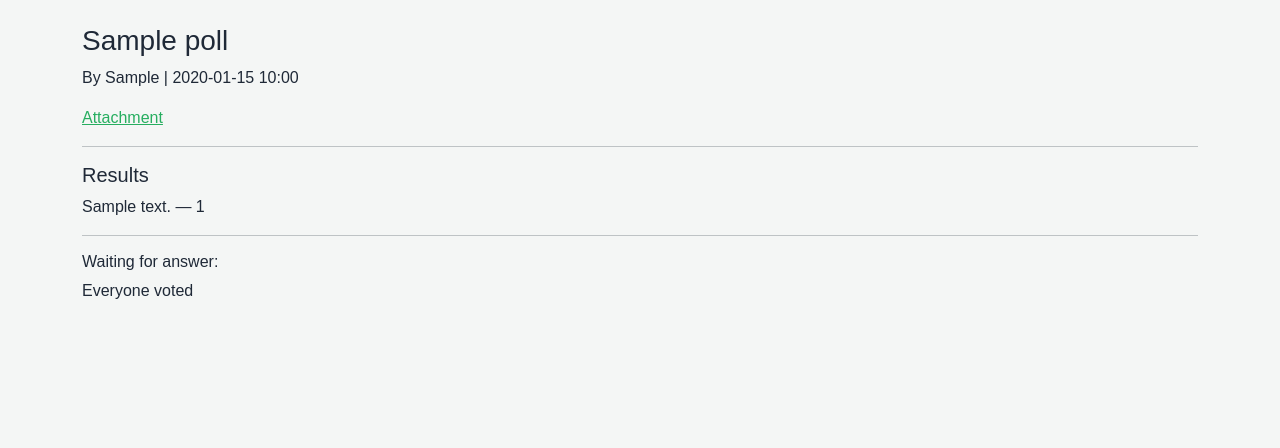
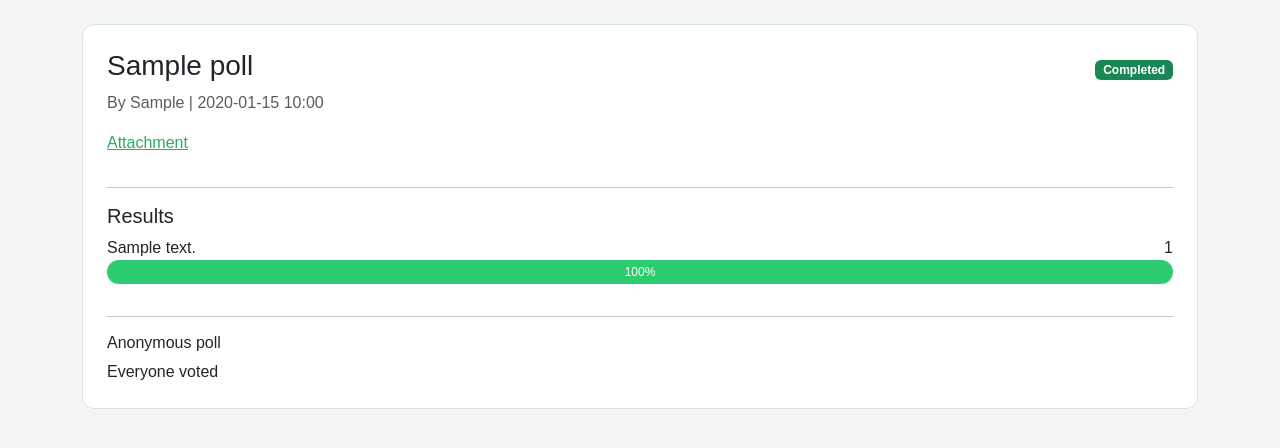
Before and after one commit to PvlKr16/CurrentAffairs, a Django app: page /poll/1/ in a window 1280 px wide. Shown: the part 56-504 px from the top of the page. Run offline with Django 5.2, Linux system fonts and the light colour scheme; a user stored in the database is signed in; tables that the repository leaves empty hold one stand-in row (values such as "Sample post").

Commit message:
poll updated

```diff
--- a/currentaffairs/static/css/main.css
+++ b/currentaffairs/static/css/main.css
@@ -216,3 +216,19 @@ a {
 .text-danger {
     color: #dc3545 !important;
 }
+
+.progress {
+    height: 24px;
+    background: #e9ecef;
+    border-radius: 12px;
+    overflow: hidden;
+}
+
+.progress-bar {
+    background: var(--primary);
+    color: #fff;
+    font-size: 12px;
+    line-height: 24px;
+    text-align: center;
+    transition: width 0.4s ease;
+}
--- /dev/null
+++ b/currentaffairs/static/js/poll-live.js
@@ -0,0 +1,72 @@
+document.addEventListener('DOMContentLoaded', function () {
+
+    if (!window.POLL_ID) return;
+
+    loadResults();
+    setInterval(loadResults, 15000);
+
+});
+
+
+function loadResults() {
+
+    fetch(`/poll/${window.POLL_ID}/results/`)
+        .then(response => response.json())
+        .then(data => {
+
+            let total = 0;
+
+            data.results.forEach(item => {
+                total += item.count;
+            });
+
+            data.results.forEach(item => {
+
+                const row = document.querySelector(
+                    `.result-item[data-id="${item.id}"]`
+                );
+
+                if (!row) return;
+
+                const count = row.querySelector('.result-count');
+                const bar = row.querySelector('.progress-bar');
+
+                count.textContent = item.count;
+
+                const percent = total > 0
+                    ? (item.count / total) * 100
+                    : 0;
+
+                bar.style.width = percent + '%';
+                bar.textContent = Math.round(percent) + '%';
+            });
+
+            // Completed
+            const badge = document.getElementById('poll-status');
+
+            if (data.completed) {
+                badge.classList.remove('d-none');
+            }
+
+            // Waiting list
+            const waitingBox = document.getElementById('waiting-list');
+
+            if (!data.completed) {
+                waitingBox.innerHTML = '';
+
+                data.waiting.forEach(user => {
+                    waitingBox.innerHTML +=
+                        user[0] + ' ' + user[1] + '<br>';
+                });
+            } else {
+                waitingBox.innerHTML = 'Everyone voted';
+            }
+
+            // Anonymous
+            if (data.anonymous) {
+                document.querySelector('#waiting-box h6')
+                    .textContent = 'Anonymous poll';
+            }
+
+        });
+}
--- a/currentaffairs/templates/base.html
+++ b/currentaffairs/templates/base.html
@@ -16,6 +16,7 @@
     <script src="{% static 'js/search.js' %}"></script>
     <script src="{% static 'js/password-toggle.js' %}"></script>
     <script src="{% static 'js/poll.js' %}"></script>
+    <script src="{% static 'js/poll-live.js' %}"></script>
 
 <body>
 
--- a/currentaffairs/templates/topics/view_poll.html
+++ b/currentaffairs/templates/topics/view_poll.html
@@ -1,36 +1,55 @@
 {% extends 'base.html' %}
 {% block content %}
 
+<div class="card p-4">
+
+    <div class="d-flex justify-content-between align-items-center">
         <h3>{{ poll.question }}</h3>
 
-<p>
+        <span id="poll-status"
+              class="badge bg-success d-none">
+            Completed
+        </span>
+    </div>
+
+    <p class="text-muted">
         By {{ poll.author.first_name }}
         | {{ poll.created_at|date:"Y-m-d H:i" }}
     </p>
 
     {% if poll.file %}
-<p><a href="{{ poll.file.url }}">Attachment</a></p>
+        <p>
+            <a href="{{ poll.file.url }}">
+                Attachment
+            </a>
+        </p>
     {% endif %}
 
     {% if not voted %}
-<form method="post" action="/poll/{{ poll.id }}/vote/">
+    <form method="post"
+          action="/poll/{{ poll.id }}/vote/"
+          class="mb-4">
+
         {% csrf_token %}
 
         {% for option in poll.options.all %}
-        <div class="mb-2">
+            <div class="form-check mb-2">
 
                 {% if poll.allow_multiple %}
-                <input type="checkbox"
+                    <input class="form-check-input"
+                           type="checkbox"
                            name="options"
                            value="{{ option.id }}">
                 {% else %}
-                <input type="radio"
+                    <input class="form-check-input"
+                           type="radio"
                            name="options"
                            value="{{ option.id }}">
                 {% endif %}
 
+                <label class="form-check-label">
                     {{ option.text }}
-
+                </label>
             </div>
         {% endfor %}
 
@@ -44,21 +63,38 @@ By {{ poll.author.first_name }}
 
     <h5>Results</h5>
 
+    <div id="poll-results">
+
         {% for option in poll.options.all %}
-<div class="mb-2">
-    {{ option.text }} —
-    {{ option.pollvote_set.count }}
+        <div class="mb-3 result-item"
+             data-id="{{ option.id }}">
+
+            <div class="d-flex justify-content-between">
+                <span>{{ option.text }}</span>
+                <span class="result-count">0</span>
+            </div>
+
+            <div class="progress">
+                <div class="progress-bar"
+                     style="width:0%"></div>
+            </div>
+
         </div>
         {% endfor %}
 
+    </div>
+
     <hr>
 
+    <div id="waiting-box">
         <h6>Waiting for answer:</h6>
+        <div id="waiting-list"></div>
+    </div>
 
-{% for user in waiting %}
-    {{ user.first_name }} {{ user.last_name }}<br>
-{% empty %}
-    Everyone voted
-{% endfor %}
+</div>
+
+<script>
+    window.POLL_ID = {{ poll.id }};
+</script>
 
 {% endblock %}
--- a/currentaffairs/topics/urls.py
+++ b/currentaffairs/topics/urls.py
@@ -1,6 +1,6 @@
 from django.urls import path
 from .views import (create_topic, topic_detail, mark_unread, unread_count_api, unread_topics_page, search_topics,
-                    create_poll, view_poll, vote_poll)
+                    create_poll, view_poll, vote_poll, poll_results_api)
 
 urlpatterns = [
     path('topic/new/', create_topic),
@@ -12,4 +12,5 @@ urlpatterns = [
     path('poll/new/', create_poll),
     path('poll/<int:poll_id>/', view_poll),
     path('poll/<int:poll_id>/vote/', vote_poll),
+    path('poll/<int:poll_id>/results/', poll_results_api),
 ]
--- a/currentaffairs/topics/views.py
+++ b/currentaffairs/topics/views.py
@@ -1,12 +1,19 @@
-from django.shortcuts import render, redirect
-from .forms import TopicCreateForm, PollForm
+from django.shortcuts import render, redirect, get_object_or_404
 from django.contrib.auth.decorators import login_required
-from django.db.models import Q, Max
-from django.shortcuts import get_object_or_404
-from comments.models import Comment
-from .models import Topic, TopicReadStatus, Poll, PollOption, PollVote
+from django.db.models import Q
 from django.http import JsonResponse
 from django.utils import timezone
+
+from comments.models import Comment
+from .forms import TopicCreateForm, PollForm
+from .models import (
+    Topic,
+    TopicReadStatus,
+    Poll,
+    PollOption,
+    PollVote,
+    PollReadStatus,
+)
 
 
 def guest_required(view_func):
@@ -15,7 +22,6 @@ def guest_required(view_func):
             return redirect('/home/')
         return view_func(request, *args, **kwargs)
     return wrapper
-
 
 
 @login_required
@@ -34,7 +40,7 @@ def create_topic(request):
             # Author is always participant
             topic.participants.add(request.user)
 
-            # Mark topic as read for author immediately
+            # Mark as read for author immediately
             TopicReadStatus.objects.update_or_create(
                 user=request.user,
                 topic=topic,
@@ -43,18 +49,20 @@ def create_topic(request):
 
             return redirect('/home/')
 
-    return render(request, 'topics/create_topic.html', {'form': form})
+    return render(request, 'topics/create_topic.html', {
+        'form': form
+    })
 
+
+@login_required
 def topic_detail(request, topic_id):
     topic = get_object_or_404(Topic, id=topic_id)
 
-    # Access control
     if not topic.is_open and request.user not in topic.participants.all():
         return redirect('/home/')
 
     comments = topic.comments.all().order_by('created_at')
 
-    # Mark as read
     TopicReadStatus.objects.update_or_create(
         user=request.user,
         topic=topic,
@@ -66,6 +74,8 @@ def topic_detail(request, topic_id):
         'comments': comments
     })
 
+
+@login_required
 def mark_unread(request, topic_id):
     TopicReadStatus.objects.filter(
         user=request.user,
@@ -74,13 +84,19 @@ def mark_unread(request, topic_id):
 
     return redirect('/home/')
 
+
+# ==================================================
+# UNREAD LOGIC
+# ==================================================
+
 def get_unread_topics_for_user(user):
     if not user.is_authenticated:
-        return Topic.objects.none()
+        return []
 
+    unread = []
+
+    # ---------------- Topics ----------------
     topics = Topic.objects.filter(participants=user)
-
-    unread_ids = []
 
     for topic in topics:
         status = TopicReadStatus.objects.filter(
@@ -95,40 +111,91 @@ def get_unread_topics_for_user(user):
             latest_activity = latest_comment.created_at
 
         if not status:
-            unread_ids.append(topic.id)
+            unread.append({
+                'type': 'topic',
+                'obj': topic,
+                'title': topic.title,
+                'updated': latest_activity,
+            })
+
         elif latest_activity > status.last_read_at:
-            # Ignore own comment
             if latest_comment and latest_comment.author == user:
                 continue
-            unread_ids.append(topic.id)
 
-    return Topic.objects.filter(id__in=unread_ids)
+            unread.append({
+                'type': 'topic',
+                'obj': topic,
+                'title': topic.title,
+                'updated': latest_activity,
+            })
 
+    # ---------------- Polls ----------------
+    polls = Poll.objects.filter(participants=user)
+
+    for poll in polls:
+        status = PollReadStatus.objects.filter(
+            user=user,
+            poll=poll
+        ).first()
+
+        last_vote = poll.votes.exclude(
+            user=user
+        ).order_by('-created_at').first()
+
+        latest_activity = poll.created_at
+        if last_vote:
+            latest_activity = last_vote.created_at
+
+        if not status:
+            unread.append({
+                'type': 'poll',
+                'obj': poll,
+                'title': f'POLL: {poll.question}',
+                'updated': latest_activity,
+            })
+
+        elif latest_activity > status.last_read_at:
+            unread.append({
+                'type': 'poll',
+                'obj': poll,
+                'title': f'POLL: {poll.question}',
+                'updated': latest_activity,
+            })
+
+    return unread
+
+
+@login_required
 def unread_count_api(request):
     unread = get_unread_topics_for_user(request.user)
+
     return JsonResponse({
-        'count': unread.count()
+        'count': len(unread)
     })
 
+
+@login_required
 def unread_topics_page(request):
-    topics = get_unread_topics_for_user(request.user)
+    items = get_unread_topics_for_user(request.user)
 
     sort = request.GET.get('sort', 'newest')
 
-    topics = list(topics)
-
-    topics.sort(
-        key=lambda t: t.comments.order_by('-created_at').first().created_at
-        if t.comments.exists()
-        else t.created_at,
+    items.sort(
+        key=lambda x: x['updated'],
         reverse=(sort == 'newest')
     )
 
     return render(request, 'topics/unread_topics.html', {
-        'topics': topics,
+        'items': items,
         'sort': sort
     })
 
+
+# ==================================================
+# SEARCH
+# ==================================================
+
+@login_required
 def search_topics(request):
     query = request.GET.get('q', '').strip()
 
@@ -146,7 +213,6 @@ def search_topics(request):
 
     user = request.user
 
-    # Visible topics
     if user.is_guest:
         topics = Topic.objects.filter(participants=user)
     else:
@@ -187,6 +253,11 @@ def search_topics(request):
         'query': query
     })
 
+
+# ==================================================
+# POLLS
+# ==================================================
+
 @login_required
 def create_poll(request):
     if request.user.is_guest:
@@ -205,9 +276,18 @@ def create_poll(request):
             poll = form.save(commit=False)
             poll.author = request.user
             poll.save()
+
             form.save_m2m()
 
+            # Author is always participant
             poll.participants.add(request.user)
+
+            # Mark as read for author immediately
+            PollReadStatus.objects.update_or_create(
+                user=request.user,
+                poll=poll,
+                defaults={'last_read_at': timezone.now()}
+            )
 
             for text in options:
                 text = text.strip()
@@ -233,6 +313,12 @@ def view_poll(request, poll_id):
 
     if not poll.is_open and request.user not in poll.participants.all():
         return redirect('/home/')
+
+    PollReadStatus.objects.update_or_create(
+        user=request.user,
+        poll=poll,
+        defaults={'last_read_at': timezone.now()}
+    )
 
     voted = PollVote.objects.filter(
         poll=poll,
@@ -283,4 +369,48 @@ def vote_poll(request, poll_id):
             user=request.user
         )
 
+    # Own vote must not create unread
+    PollReadStatus.objects.update_or_create(
+        user=request.user,
+        poll=poll,
+        defaults={'last_read_at': timezone.now()}
+    )
+
     return redirect(f'/poll/{poll.id}/')
+
+
+@login_required
+def poll_results_api(request, poll_id):
+    poll = get_object_or_404(Poll, id=poll_id)
+
+    data = []
+
+    for option in poll.options.all():
+        count = PollVote.objects.filter(
+            poll=poll,
+            option=option
+        ).count()
+
+        data.append({
+            'id': option.id,
+            'text': option.text,
+            'count': count,
+        })
+
+    total_users = poll.participants.count()
+    voted_users = poll.votes.values('user').distinct().count()
+
+    completed = total_users > 0 and voted_users >= total_users
+
+    waiting = list(
+        poll.participants.exclude(
+            id__in=poll.votes.values_list('user_id', flat=True)
+        ).values_list('first_name', 'last_name')
+    )
+
+    return JsonResponse({
+        'results': data,
+        'completed': completed,
+        'waiting': waiting,
+        'anonymous': poll.is_anonymous,
+    })
```
Also changed, not shown: currentaffairs/core/views.py (+49 -3 lines), currentaffairs/templates/core/home.html (+16 -11 lines), currentaffairs/templates/topics/unread_topics.html (+33 -9 lines), currentaffairs/topics/models.py (+19 -0 lines), currentaffairs/topics/migrations/0003_poll_polloption_pollvote.py (added), currentaffairs/topics/migrations/0004_pollreadstatus.py (added). Lines whose indentation alone changed are shown as unchanged.
